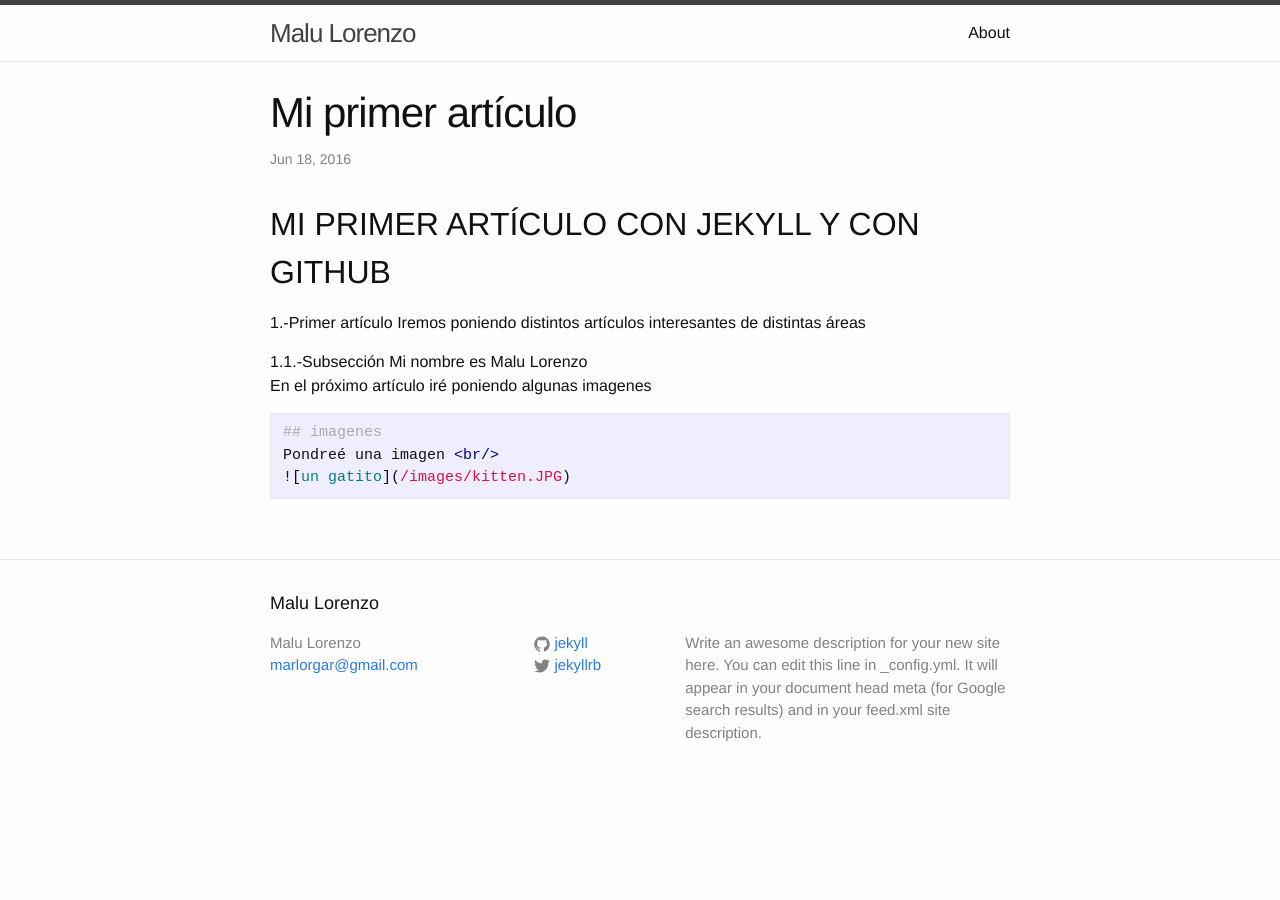
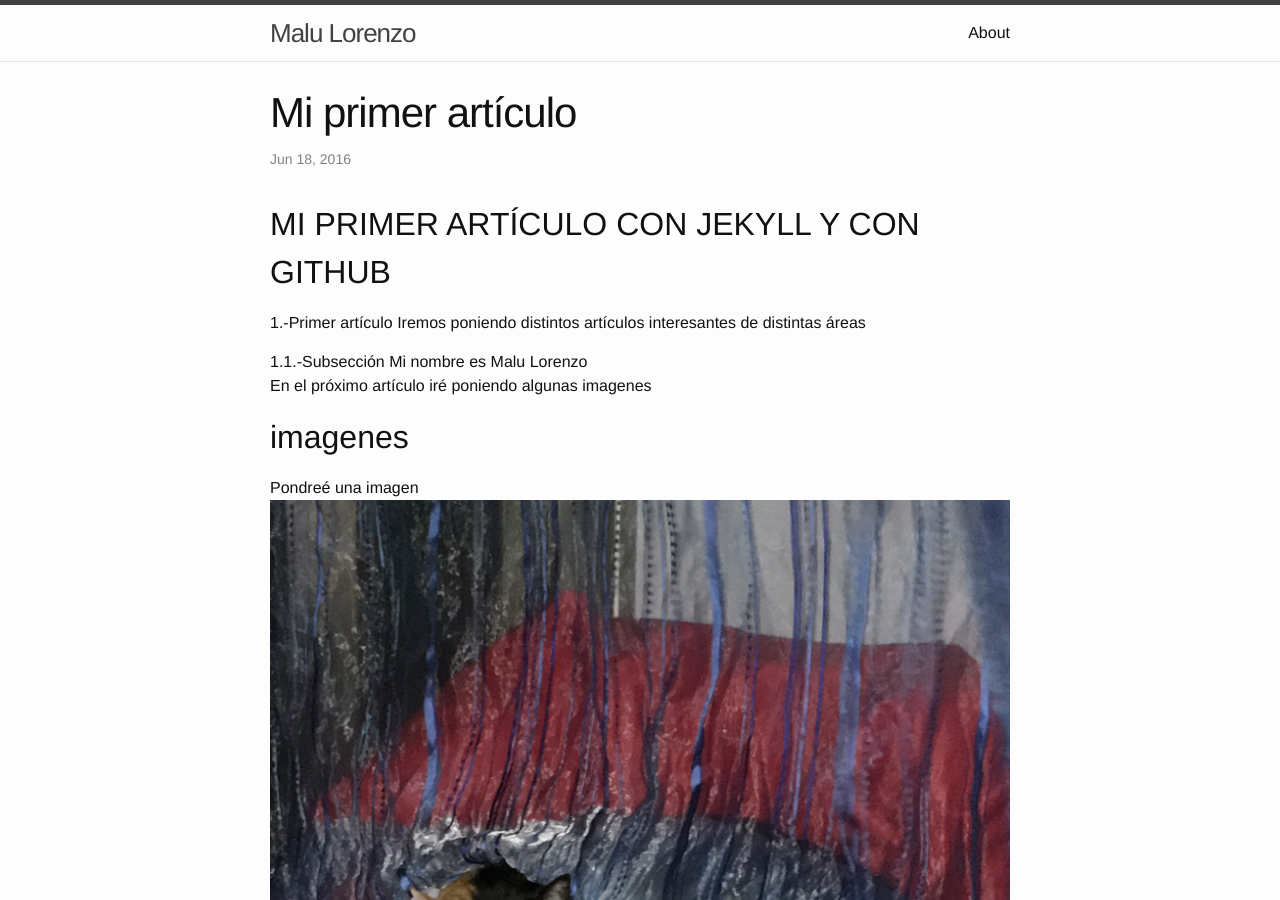
Before and after one commit to marlorgar/marlorgar.github.io, a Jekyll site: the page built from _posts/2016-06-18-mi-primer-articulo.md, in a window 1280 px wide and 900 px high. Built offline with Jekyll 4.4.1, drawn with Linux system fonts in a browser that asks for light colours.

Commit message:
Update 2016-06-18-mi-primer-articulo.md

```diff
--- a/_posts/2016-06-18-mi-primer-articulo.md
+++ b/_posts/2016-06-18-mi-primer-articulo.md
@@ -12,8 +12,7 @@ Iremos poniendo distintos artículos interesantes de distintas áreas
 1.1.-Subsección
 Mi nombre es Malu Lorenzo
 En el próximo artículo iré poniendo algunas imagenes
-~~~markdown
+
 ## imagenes
 Pondreé una imagen <br/>
 ![un gatito]({{ site.baseurl }}/images/kitten.JPG)
-~~~
```
